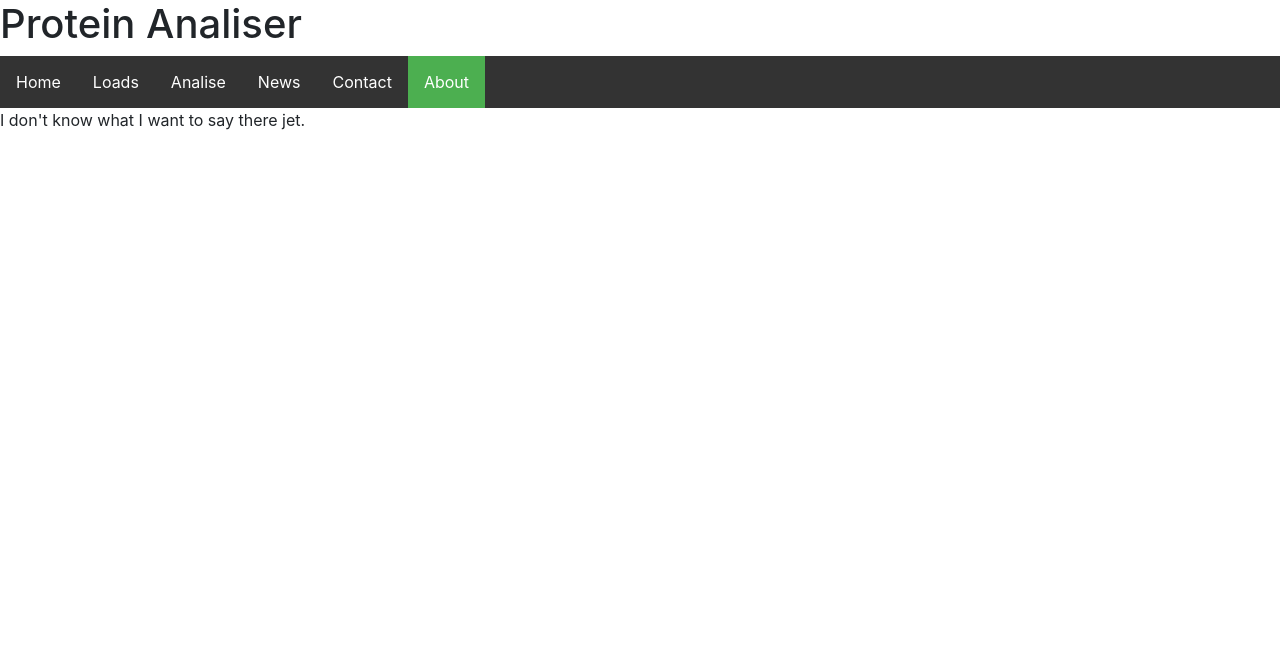
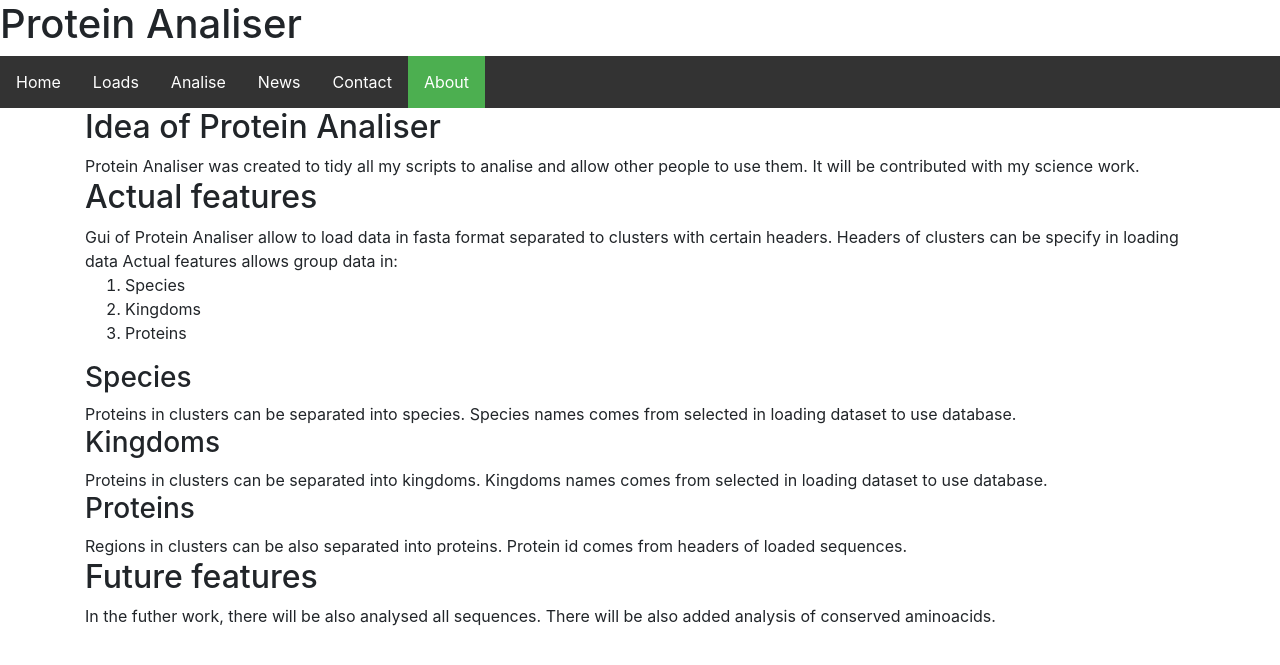
Before and after one commit to Addreoran/ProtAnalise, a Django app: page /about/ in a window 1280 px wide. Shown: the top 665 px of the page. Run offline with Django 3.2, Linux system fonts and the light colour scheme; some libraries are stand-ins or nearby versions.

Commit message:
css style update

```diff
--- a/prot_analise/web_gui_protanalise/general_analise/static/general_analise/style.css
+++ b/prot_analise/web_gui_protanalise/general_analise/static/general_analise/style.css
@@ -21,10 +21,12 @@ li a {
 .vertical-menu a:hover {
     background-color: #ccc;
 }
+
 .vertical-menu a:hover:not(.active) {
     background-color: #a3a3a3;
 
 }
+
 .vertical-menu a.active {
     background-color: #4CAF50;
     color: white;
@@ -63,8 +65,6 @@ li a {
     background-color: #111;
 }
 
-
-
 .horizontal-menu-analyse ul {
     list-style-type: none;
     margin: 0;
@@ -72,6 +72,7 @@ li a {
     overflow: hidden;
     background-color: #b7b7b7;
 }
+
 .horizontal-menu-analyse li a.active {
     background-color: #4CAF50;
     color: white;
@@ -97,3 +98,10 @@ li a {
 .active {
     background-color: #4CAF50;
 }
+
+.template-body div a {
+  width: 320px;
+  padding: 10px;
+  border: 5px solid gray;
+  margin: 0;
+}
--- a/prot_analise/web_gui_protanalise/general_analise/templates/general_analise/about.html
+++ b/prot_analise/web_gui_protanalise/general_analise/templates/general_analise/about.html
@@ -1,5 +1,5 @@
 <!DOCTYPE html>
-<html lang="en">
+<html lang="en" xmlns="http://www.w3.org/1999/html">
 <head>
     <meta charset="UTF-8">
     <title>Protein analiser</title>
@@ -22,7 +22,31 @@
         </ul>
     </div>
 </div>
-I don't know what I want to say there jet.
+<div  class="container">
+    <h2>Idea of Protein Analiser </h2>
+    <a>Protein Analiser was created to tidy all my scripts to analise and allow other people to use them. It will be
+        contributed with my science work. </a>
+    <h2>Actual features</h2>
+    <a>Gui of Protein Analiser allow to load data in fasta format separated to clusters with certain headers. Headers of
+        clusters can be specify in loading data</a>
+    <a>Actual features allows group data in:</a>
+    <ol>
+        <li>Species</li>
+        <li>Kingdoms</li>
+        <li>Proteins</li>
 
+    </ol>
+    <h3>Species</h3>
+    <a>Proteins in clusters can be separated into species. Species names comes from selected in loading dataset to use
+        database. </a>
+    <h3>Kingdoms</h3>
+    <a>Proteins in clusters can be separated into kingdoms. Kingdoms names comes from selected in loading dataset to use
+        database. </a>
+    <h3>Proteins</h3>
+    <a>Regions in clusters can be also separated into proteins. Protein id comes from headers of loaded sequences. </a>
+    <h2>Future features</h2>
+    <a>In the futher work, there will be also analysed all sequences. There will be also added analysis of conserved
+        aminoacids. </a>
+</div>
 </body>
 </html>
--- a/prot_analise/web_gui_protanalise/general_analise/templates/general_analise/index.html
+++ b/prot_analise/web_gui_protanalise/general_analise/templates/general_analise/index.html
@@ -23,9 +23,8 @@
     </div>
     <br>
 </div>
-<div class="col">
-</div>
-<div class="col">
+
+<div class="container">
     <form method="post">
         {% csrf_token %}
         {{ form.as_p }}
--- a/prot_analise/web_gui_protanalise/general_analise/templates/general_analise/load.html
+++ b/prot_analise/web_gui_protanalise/general_analise/templates/general_analise/load.html
@@ -23,6 +23,8 @@
     </div>
     <br>
 </div>
+<div class="container">
+
     <h5>List of all loads in database: </h5>
     <ol>
         {% for load, data_load in load_list.items %}
@@ -34,5 +36,6 @@
             </li>
         {% endfor %}
     </ol>
+</div>
 </body>
 </html>
```
Also changed, not shown: prot_analise/web_gui_protanalise/general_analise/templates/general_analise/contact.html (+8 -1 lines), prot_analise/web_gui_protanalise/general_analise/templates/general_analise/home.html (+7 -1 lines), prot_analise/web_gui_protanalise/general_analise/templates/general_analise/news.html (+8 -5 lines). Lines whose indentation alone changed are shown as unchanged.
